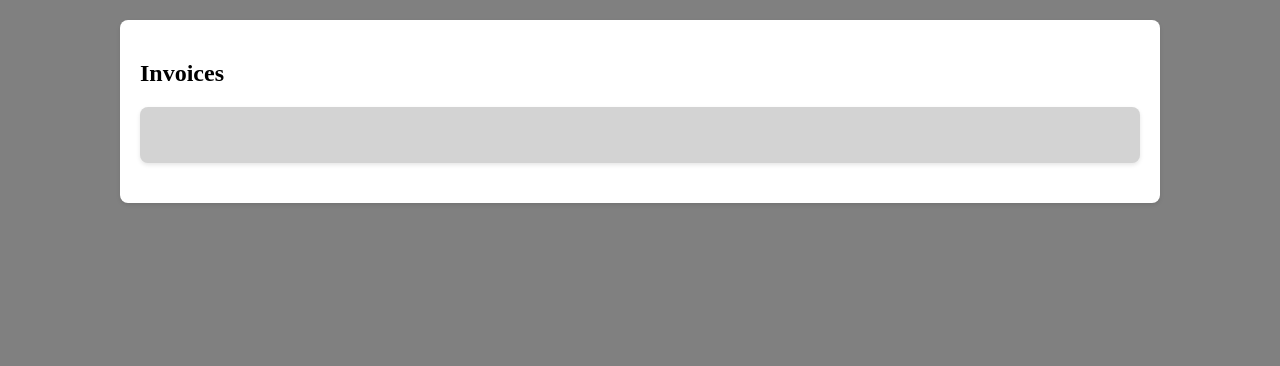
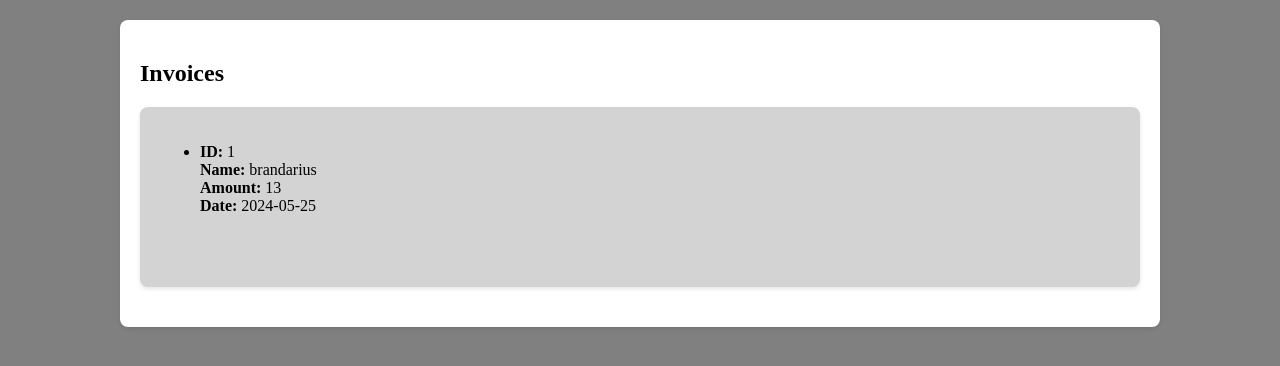
Before and after one commit to Brandarius/invoice, a Flask app: page /invoice_list in a window 1280 px wide. Shown: the part 107-473 px from the top of the page. Run offline with Flask 3, Linux system fonts and the light colour scheme.

Commit message:
few minor changes. nothing to report

```diff
--- a/app.py
+++ b/app.py
@@ -16,7 +16,7 @@ class Invoice_List(db.Model):
     date = db.Column(db.DateTime, nullable=False, default=datetime.utcnow)
 
 with app.app_context():
-    db.drop_all()
+    #db.drop_all()
     db.create_all()
 
 @app.route('/', methods=['GET', 'POST'])
--- a/templates/invoice_list.html
+++ b/templates/invoice_list.html
@@ -17,13 +17,12 @@
         <div class="invoice_list">
             <ul>
                 {% for invoice in invoices %}
-                <li>{{ invoice.name }}: {{ invoice.amount }} {{ invoice.date }}</li>
                 <li>
                     <strong>ID:</strong> {{ invoice.id }}<br>
                     <strong>Name:</strong> {{ invoice.name }}<br>
                     <strong>Amount:</strong> {{ invoice.amount }}<br>
-                    <strong>Date:</strong> {{ invoice.date.strftime('%Y-%m-%d') }}
-                </li>
+                    <strong>Date:</strong> {{ invoice.date.strftime('%Y-%m-%d') }}<br>
+                </li><br><br>
                 {% endfor %}
             </ul>
         </div>
```
Also changed, not shown: instance/invoice_list.db.
